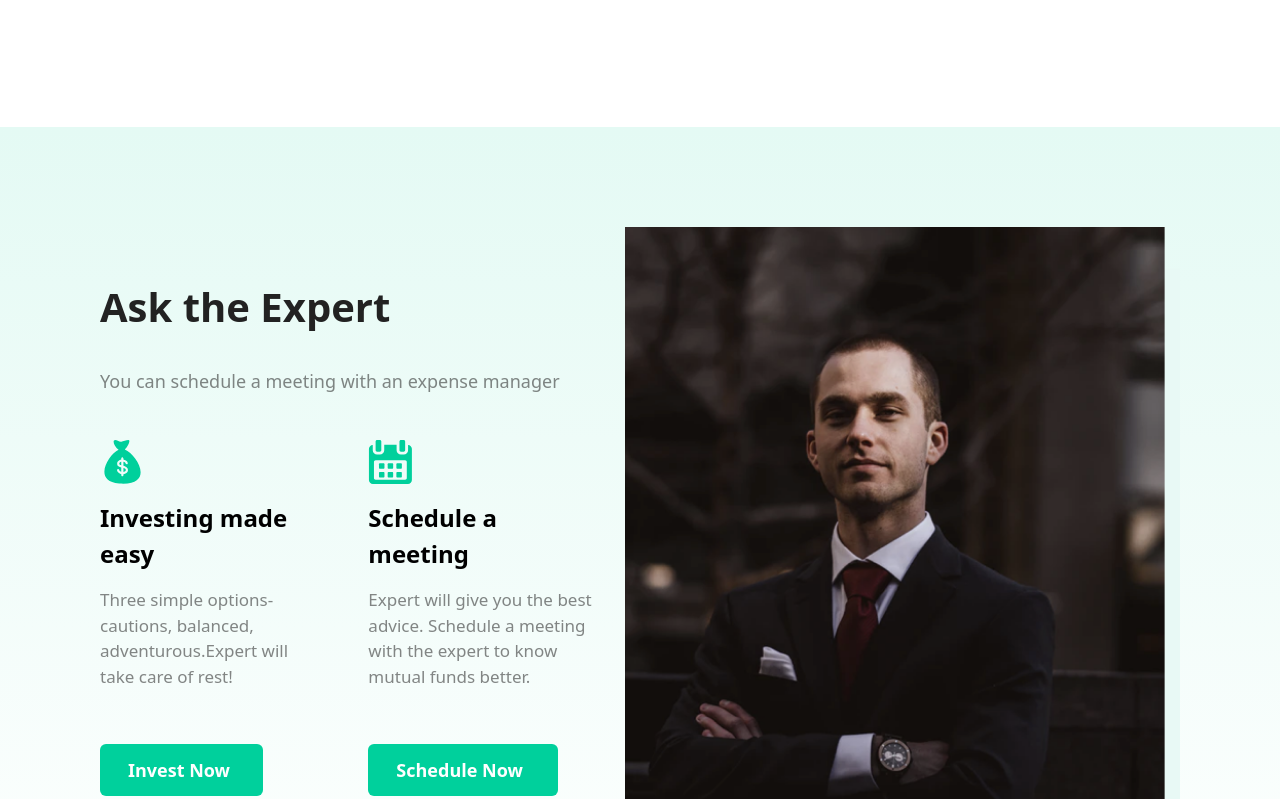
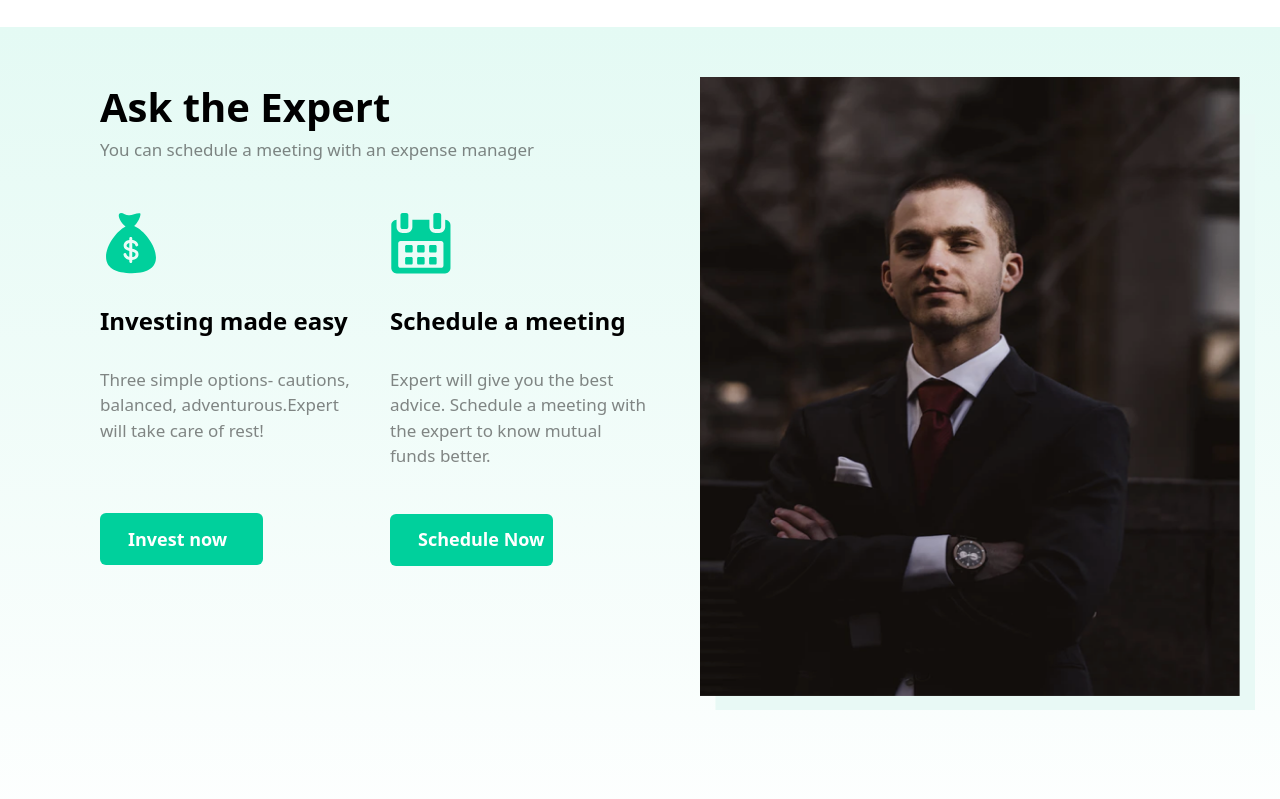
Before and after one commit to stevepaulchully/Tailwind, a website: page index.html in a window 1280 px wide. Shown: the part 1646-2445 px from the top of the page. Drawn offline with Linux system fonts and the light colour scheme.

Commit message:
Created a new section when an issue arrived for a particular section

```diff
--- a/index.html
+++ b/index.html
@@ -5,7 +5,7 @@
             <meta name="viewport" content="width=device-width, initial-scale=1.0">
               <link href="./src/output.css" rel="stylesheet">
             </head>
-            <body>
+            <body class="container mx-auto">
             <header class="flex flex-col">
                 <ul class="hidden bg-[#E4FAF4] lg:flex justify-end gap-3 pr-25  items-center h-[30px]" >
                     <img src="assets/phone.svg" alt="phone">
@@ -48,9 +48,9 @@
             </div>
             <div class=" w-3xs h-40px bg-[#F5F5F5] flex justify-center items-center mt-[20px] ml-[20px] h-[40px] lg:hidden">
                 <img class="p-[8px]" src=" assets/search.svg" alt="Search">
-                <p class="text-[#222222] text-sm pt-1.5">Search all mutal funds</p>
+                <p class="text-[#222222] text-sm pt-1.5">Search all mutual funds</p>
             </div>
-            <div class="md:flex md:pl-25 md:pr-25 md:justify-between md:pt-[70px]">
+            <section class="md:flex md:pl-25 md:pr-25 md:justify-between md:pt-[70px]">
                 <div class="md:flex md:flex-col md:gap-[20px] md:pt-[125px] md:pl-[100px] max-md:mr-[100px]">
                     <p class="max-w-[416px] text-[40px] text-[#222222] max-md:pl-[20px]">Investing made <strong>Easy</strong> for you</p>
                     <p class="max-w-[455px] max-md:pl-[20px] text-[17px] text-[#222222]">India’s fastest growing investment platform with <strong>20 Lac+ users.</strong> We use edge-cutting technology to ensure that your personal information is fully encrypted and securely stored.</p>
@@ -60,13 +60,13 @@
 
                 </div>
                 <img class="hidden lg:block pr-[100px]" src="assets/banner1.jpg" alt="image">
-            </div>
-            <div class="max-md:h-[403px] md:flex md:pl-25 md:pr-25 max-md:pl-[20px] h-[190px] w-100% bg-[#E4FAF4] mt-[40px] pt-[20px] pb-[20px] justify-between">
+            </section>
+            <section class="max-md:h-[403px] md:flex md:pl-25 md:pr-25 max-md:pl-[20px] h-[190px] w-100% bg-[#E4FAF4] mt-[40px] pt-[20px] pb-[20px] justify-between">
                 <div class="flex flex-col justify-evenly">
                     <p class="max-w-[450px] max-md:max-w-[280px] text-3xl text-[#222222] font-bold">Trusted by Millions of People</p>
                     <p class="max-w-[504px] max-md:pt-[25px] text-[17px] text-[#222222]">We are registered as a distributor with AMFI, as an investment advisor with SEBI and platform partners with BSE.</p>
                 </div>
-                <div class="max-md:pt-[40px] flex justify-end gap-[30px]">
+                <div class="max-md:pt-[40px] flex justify-end gap-[30px] max-md:pr-[20px]">
                     <div class="flex flex-col w-[110px] h-[110px] gap-[5px] justify-center items-center border border-[#2222228c]">
                     <img src=" assets/Investing1.svg" alt="1">
                     <p class="text-[14px] text-[#2222228c]">ATR-823742</p>
@@ -81,8 +81,8 @@
                             </div>
 
                 </div>
-            </div>
-            <div class=" max-md:pt-[60px] md:flex h-[791px] max-md:ml-[20px] max-md-[100px] md:pl-25 md:pr-25 justify-center max-h-[470px] md:mt-[200px] gap-[200px]">
+            </section>
+            <section class=" max-md:pt-[60px] md:flex h-[791px] max-md:ml-[20px] max-md-[100px] md:pl-25 md:pr-25 justify-center max-h-[470px] md:mt-[200px] gap-[200px]">
                 <img class="max-md:w-[250px] max-md:h-[250px] max-md:pl-[80px]" src=" assets/Fund.svg" alt="FUND GURU">
                 <div class="md:flex flex-col md:max-w-[500px] md:max-h-[449px] leading-[80px]">
                     <p class="text-[#2222228c] text-[17px]   font-[600]">About Mutual funds</p>
@@ -117,7 +117,7 @@
                         <button class="w-[163px] h-[52px] bg-[#00D09C] text-[#FFFFFF] p-[8px] pl-[28px] text-[18px] font-bold mt-[40px] flex items-center">
                             Know More
                         </button>
-                        <button class="w-[163px] h-[52px] bg-[#FFFFFF] text-[#00D09C] p-[8px] text-[18px] font-bold mt-[40px] flex items-center gap-[8px]">
+                        <button class="w-[163px] h-[52px] bg-[#FFFFFF] text-[#00D09C] md:p-[8px] text-[18px] font-bold mt-[40px] flex items-center gap-[8px]">
                             Watch Video
                             <img src=" assets/play.svg" alt="playButton">
                         </button>
@@ -125,39 +125,40 @@
 
                 </div>
 
-            </div>
-            <div class="max-md:mt-[500px] w-[1] h-[850px] bg-gradient-to-b from-[#E4FAF4] to-[#ffffff] mt-[200px] pr-25 pl-25" >
-            <div class="flex gap-[30px] pt-[100px] justify-center">
-                <div class="flex flex-col max-w-[572px] gap-[30px] pt-[50px]">
-                    <p class="text-[40px] font-[900] font-bold text-[#222222]">Ask the Expert</p>
-                    <p class="text-lg  text-[#2222228c] pb-[15px]" >You can schedule a meeting with an expense manager</p>
-                    <div class="flex max-w-[572px] justify-between gap-[30px]">
-                        <div class="flex flex-col gap-[15px]">
-                        <img class="w-[45px] h-[45px]" src=" assets/cash.svg" alt="Cash">
-                        <p class="text-[24px] font-bold max-w-[270px]">Investing made easy</p>
-                        <p class="max-w[224px] text-[17px] text-[#2222228c] max-w-[224px]">Three simple options- cautions, balanced, adventurous.Expert will take care of rest!</p>
-                        <button class="w-[163px] h-[52px] bg-[#00D09C] text-[#FFFFFF] p-[8px] pl-[28px] text-[18px] font-bold mt-[40px] flex items-center rounded-md">
-                                Invest Now
-                        </button>
-
-                        </div>
-                        <div class="flex flex-col gap-[15px]">
-                            <img class="w-[45px] h-[45px]" src=" assets/Schedule.svg" alt="Cash">
-                            <p class="text-[24px] font-bold max-w-[270px]">Schedule a meeting</p>
-                            <p class="max-w[224px] text-[17px] text-[#2222228c] max-w-[224px]">Expert will give you the best advice. Schedule a meeting with the expert to know mutual funds better.</p>
-                            <button class="w-[190px] h-[52px] bg-[#00D09C] text-[#FFFFFF] p-[8px] pl-[28px] text-[18px] font-bold mt-[40px] flex items-center rounded-md">
+            </section>
+            <section class="w-[1] h-[850px] bg-gradient-to-b from-[#E4FAF4] to-[#ffffff] mt-[100px]">
+                <div class="md:flex md:pt-[50px] gap-[50px]"><!-- flex of left section and image -->
+                    <div class="flex flex-col md:pl-[100px]"><!-- Flex to align the left section in column-->
+                        <p class="text-[40px] font-bold"><strong>Ask the Expert</strong></p>
+                        <p class="text-[17px] text-[#2222228c]">You can schedule a meeting with an expense manager</p>
+                        <div class="flex flex-col md:flex-row md:gap-[30px]"><!-- Flex to align the schedule,row for lg and col for sm -->
+                            <div class="flex flex-col gap-[30px] mt-[50px]"><!-- Flex to align the contents in the schedule in a column -->
+                                <img class="w-[62px] h-[62px]" src="assets/cash.svg" alt="cash">
+                                <p class="text-2xl text-bold"><strong>Investing made easy</strong></p>
+                                <p class="text-[#2222228c] text-[17px] max-w-[260px]">Three simple options- cautions, balanced, adventurous.Expert will take care of rest!</p>
+                                <button class="w-[163px] h-[52px] bg-[#00D09C] text-[#FFFFFF] p-[8px] pl-[28px] text-[18px] font-bold mt-[40px] flex items-center rounded-md">
+                                    Invest now
+                                </button>
+                            </div>
+                            <div class="flex flex-col gap-[30px] mt-[50px]"><!-- Flex to align the contents in the schedule in a column -->
+                                <img class="w-[62px] h-[62px]" src="assets/Schedule.svg" alt="schedule">
+                                <p class="text-2xl text-bold"><strong>Schedule a meeting</strong></p>
+                                <p class="text-[#2222228c] text-[17px] max-w-[260px]">Expert will give you the best advice. Schedule a meeting with the expert to know mutual funds better.</p>
+                                <button class="w-[163px] h-[52px] bg-[#00D09C] text-[#FFFFFF] p-[8px] pl-[28px] text-[18px] font-bold mt-[15px] flex items-center rounded-md">
                                     Schedule Now
-                            </button>
+                                </button>
+                            </div>
 
                         </div>
                     </div>
+                    <img class="w-[555px] h-[633px]" src="assets/Expert.png" alt="expert">
+
+
                 </div>
-                <img class="h-[700px] w-[555px]" src=" assets/Expert.png" alt="Expert">
-            </div>
-        </div>
+            </section>
 
-        <div class="flex flex-col relative items-center gap-[30px] pb-[100px] shadow-lg pt-[100px]">
-            <p class="text-3xl font-bold max-w-[600px]">Manage your Investment from your hand.</p>
+        <section class="flex flex-col relative items-center gap-[30px] pb-[100px] shadow-lg pt-[100px]">
+            <p class="text-3xl font-bold max-w-[600px] ">Manage your Investment from your hand.</p>
             <p class="max-w-[414px] text-center text-[#2222228c] text-lg">Now you will be at ease of investing, buying and selling easier with just a click.</p>
             <p class="text-2xl font-bold text-[#222222]">Download the App now</p>
             <div class="flex gap-[35px]">
@@ -166,8 +167,8 @@
             </div>
             <img class="absolute right-[180px] bottom-[95px]" src=" assets/chat.svg" alt="chat">
 
-        </div>
-            <div class="flex pr-25 pl-25 justify-between pt-[60px]">
+        </section>
+            <section class="flex pr-25 pl-25 justify-between pt-[60px]">
                 <img class="w-[300px] h-[300px]" src=" assets/Screenshot from 2025-03-04 15-18-00.png" alt="NeoFundsLogo">
                 <div class="flex gap-[135px] pr-[10px]">
                     <div class="flex flex-col gap-[20px]">
@@ -228,7 +229,7 @@
 
 
 
-            </div>
+            </section>
             <footer class="flex justify-between pr-25 pl-25">
                 <p class="text-[#2222228c] text-[12px]">Copyright 2019 Mutal Funds. All rights reserved.</p>
                 <div class="flex gap-[35px]">
```
Also changed, not shown: src/output.css.
